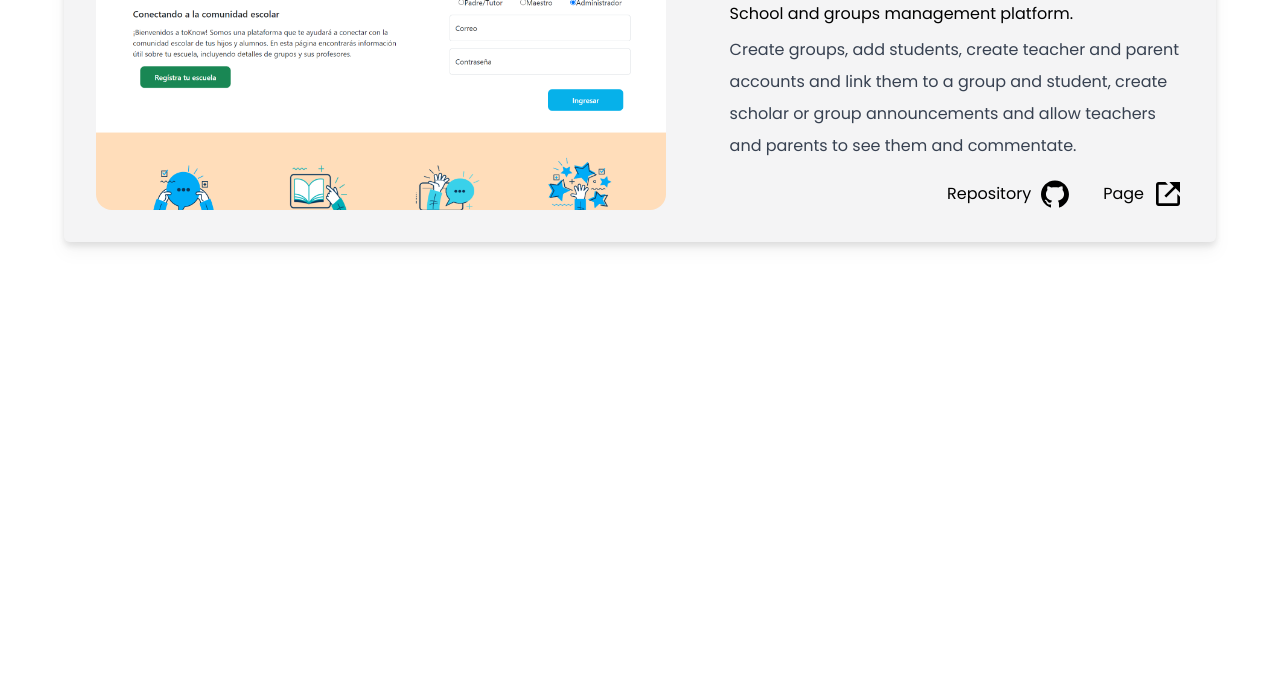
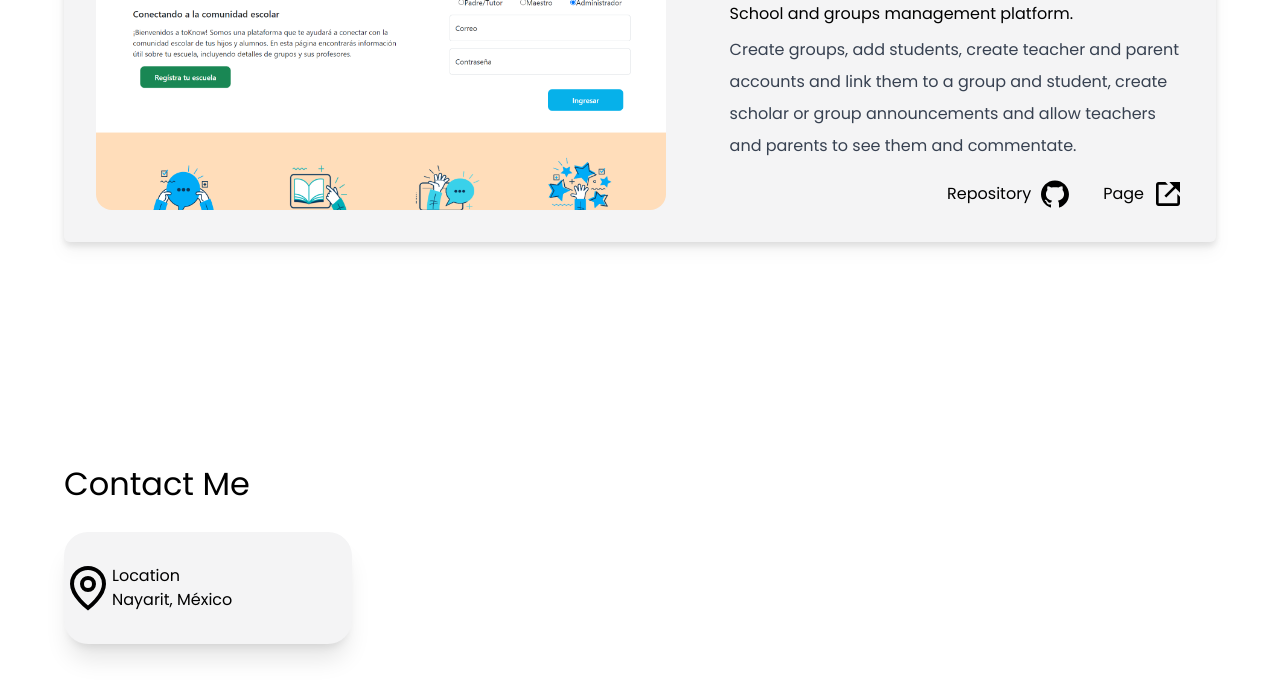
Before and after one commit to FranArteaga/portfolio, a Next.js app: page / in a window 1280 px wide. Shown: the part 1964-2662 px from the top of the page. Before the commit the page ends 2464 px from the top, so only its background shows below. Built offline with nearby package versions, Linux system fonts and the light colour scheme.

Commit message:
created contact section with card of example of information to display

```diff
--- a/src/app/page.js
+++ b/src/app/page.js
@@ -6,6 +6,7 @@ import { Poppins } from '@next/font/google'
 import SkillsSection from '@/components/SkillsSection'
 import ProjectsSection from '@/components/ProjectsSection'
 import ImageSlider from '@/components/ImageSlider'
+import ContactSection from '@/components/ContactSection'
 
 const poppins = Poppins({
   subsets: ['latin'],
@@ -21,6 +22,7 @@ export default function Home() {
           <HeaderInfo />
           <SkillsSection />
           <ProjectsSection/>
+          <ContactSection/>
         </div>
       </main>
     </>
--- /dev/null
+++ b/src/components/ContactSection.js
@@ -0,0 +1,19 @@
+import React from 'react'
+import { GrLocation } from 'react-icons/gr'
+
+export default function ContactSection() {
+    return (
+        <section id="section-Contact" className='md:h-[100vh] pt-16 sm:pt-20 md:pt-0'>
+            <div className=''>
+                <h2 className='text-[2em] py-6'>Contact Me</h2>
+                <div className='w-[18em] py-8 bg-zinc-100 rounded-3xl shadow-xl flex'>
+                    <GrLocation className='text-[3rem]' />
+                    <div>
+                        <p>Location</p>
+                        <p>Nayarit, México</p>
+                    </div>
+                </div>
+            </div>
+        </section>
+    )
+}
--- a/src/components/Navbar.js
+++ b/src/components/Navbar.js
@@ -8,7 +8,7 @@ export default function Navbar() {
     { name: 'Skills', link: '#section-Skills' },
     { name: 'Projects', link: '#section-Project' },
     // { name: 'Hobbies', link: '/' },
-    { name: 'Contact', link: '/' },
+    { name: 'Contact', link: '#section-Contact' },
   ]
   let [open, setOpen] = useState(false)
   return (
```
